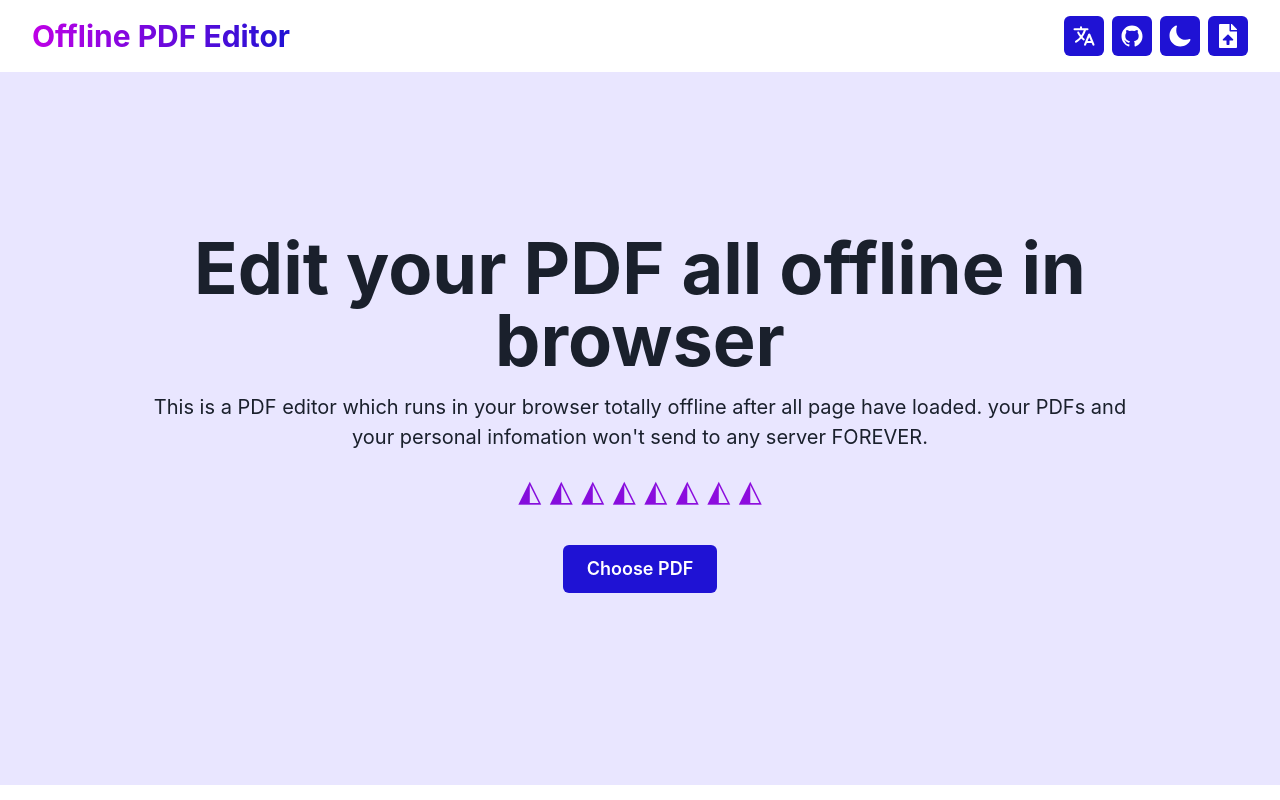
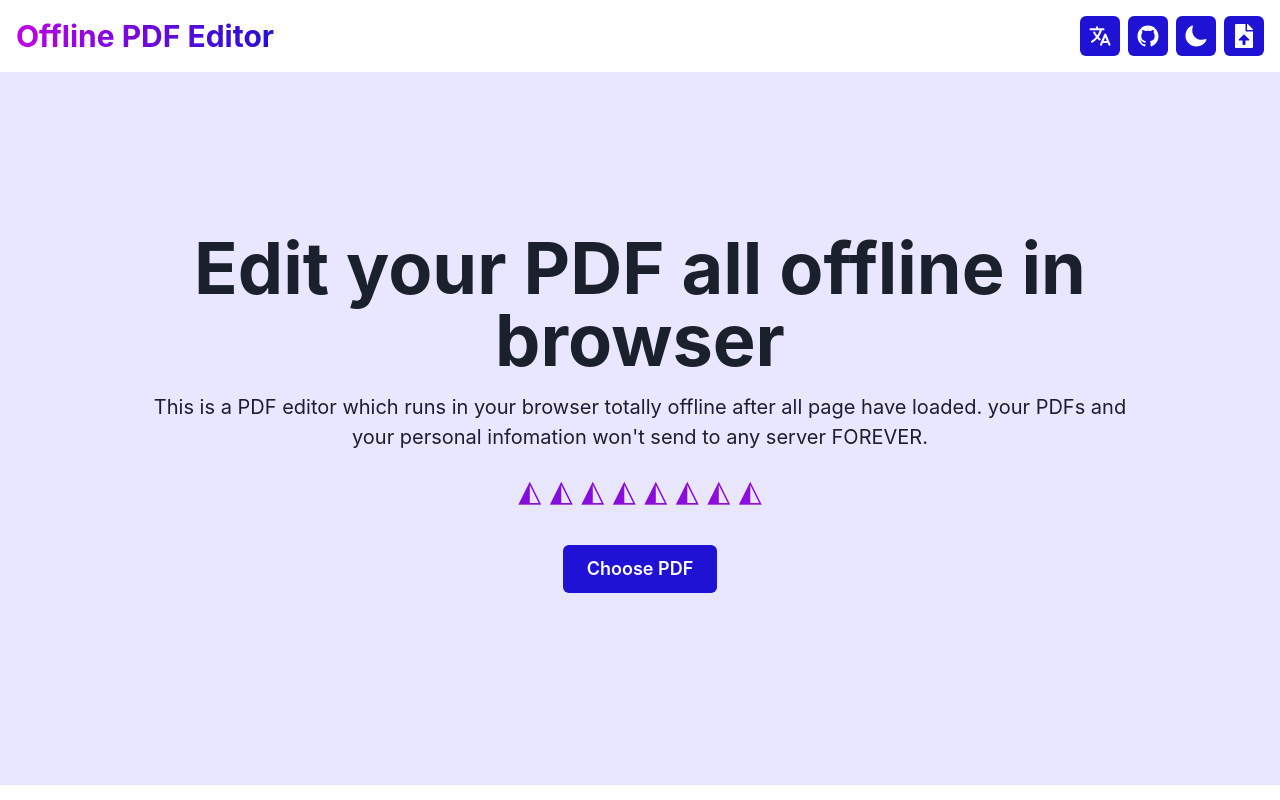
Before and after one commit to suikodev/offline-pdf-editor, a React (Create React App) app: page / in a window 1280 px wide. Built offline with nearby package versions, Linux system fonts and the light colour scheme.

Commit message:
feat(header): make header's paddingX smaller

```diff
--- a/src/common/components/Header.tsx
+++ b/src/common/components/Header.tsx
@@ -140,7 +140,7 @@ export const Header: React.FC = () => {
     (state) => (state.pdfList.data?.length || 0) > 0
   );
   return (
-    <Box as="header" paddingY="16px" paddingX="32px">
+    <Box as="header" paddingY="16px" paddingX="16px">
       <Flex justify="start" align="center">
         <Heading size="lg" bgGradient={bgGradient} bgClip="text">
           Offline PDF Editor
```
